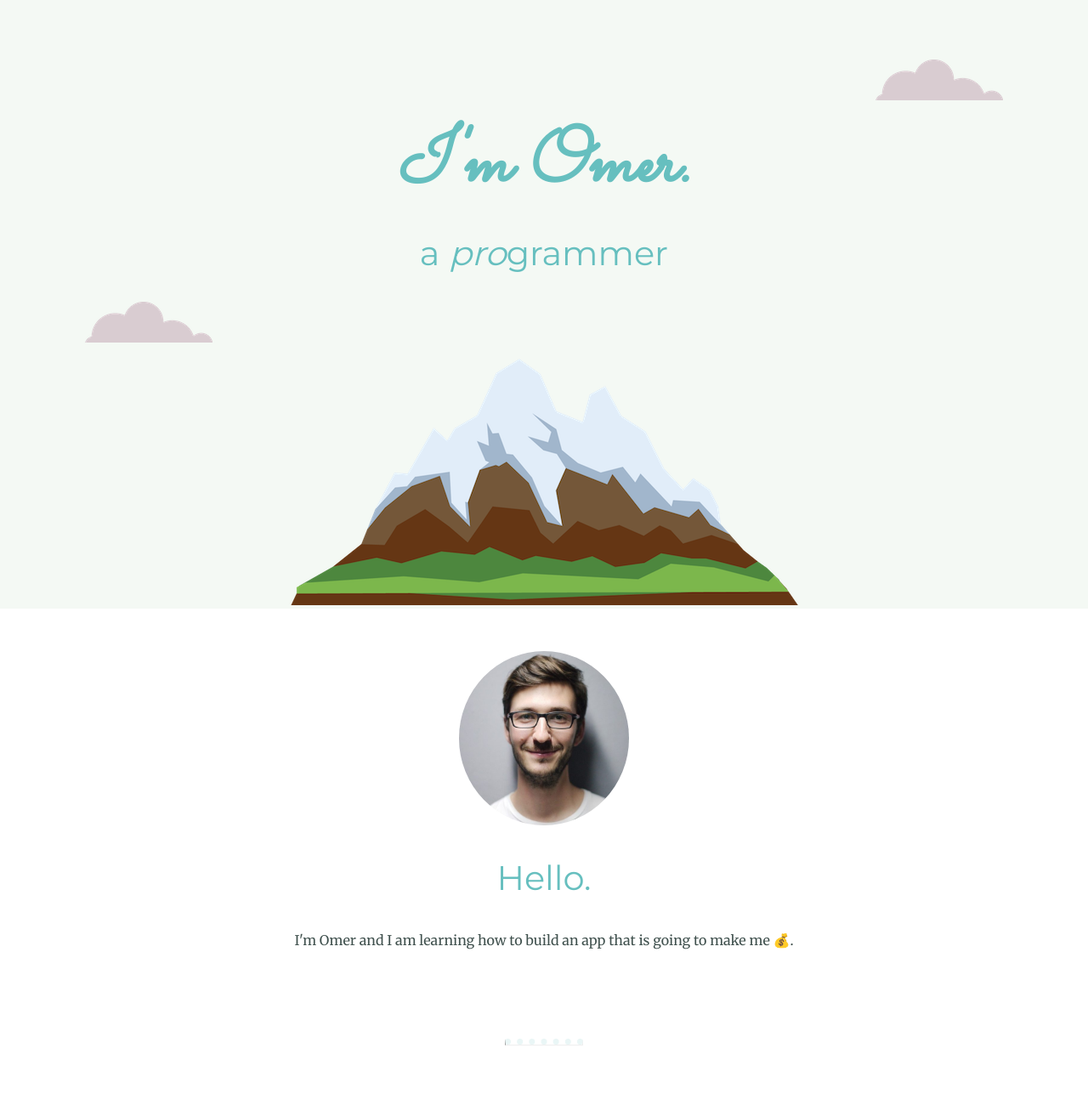
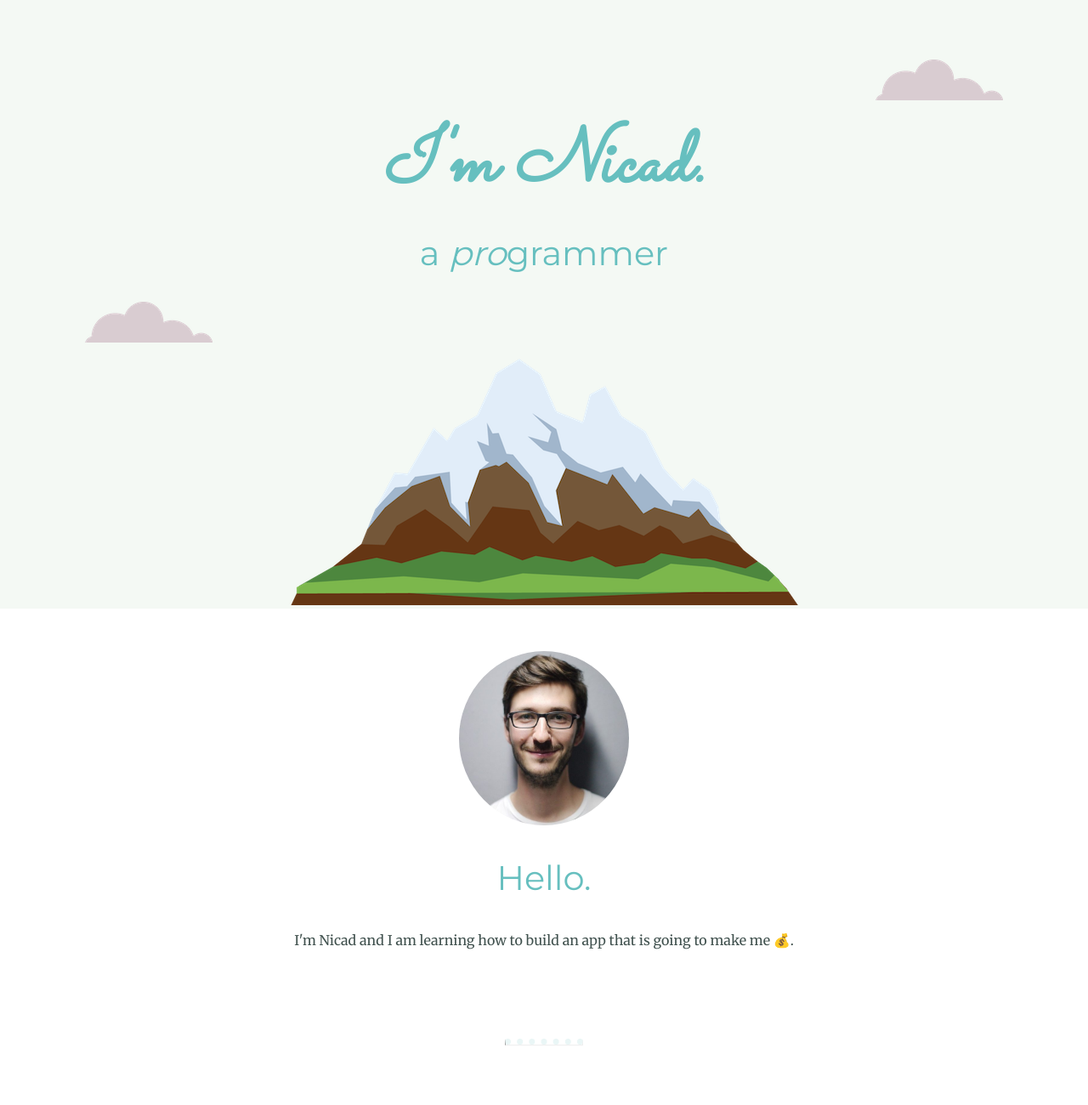
Before and after one commit to Belgi1000/iam, a plain HTML site: page index.html in a window 1280 px wide. Shown: the top 1300 px of the page at 85% size. Drawn offline with Linux system fonts and the light colour scheme.

Commit message:
Update index.html

```diff
--- a/index.html
+++ b/index.html
@@ -5,13 +5,13 @@
     <link rel="stylesheet" href="/iam/css/styles.css">
     <link rel="icon" href="favicon.ico">
     <link href="https://fonts.googleapis.com/css?family=Merriweather|Montserrat|Sacramento&display=swap" rel="stylesheet">
-    <title>Omer Nitsan</title>
+    <title>Nicad personal site</title>
   </head>
   <body>
 
     <div class="top-container">
       <img class="cloudone" src="images/cloud.png" alt="cloud-img">
-      <h1><em>I'm Omer.</em></h1>
+      <h1><em>I'm Nicad.</em></h1>
       <h2>a <span><em>pro</em></span>grammer</h2>
       <img class="cloudtwo" src="images/cloud.png" alt="cloud-img">
       <img src="images/mountain.png" alt="mountain-img">
@@ -21,7 +21,7 @@
     <div class="profile">
       <img class="profileimg" src="images/fakedp.jpeg" alt="profile-img">
       <h2>Hello.</h2>
-      <p class="intro">I'm Omer and I am learning how to build an app that is going to make me 💰.</p>
+      <p class="intro">I'm Nicad and I am learning how to build an app that is going to make me 💰.</p>
     </div>
     <hr>
     <div class="skills">
@@ -52,7 +52,7 @@
     <a class="footer-link" href="https://www.linkedin.com/">LinkedIn</a>
     <a class="footer-link" href="https://twitter.com/">Twitter</a>
     <a class="footer-link" href="https://www.appbrewery.co/">Website</a>
-    <p class="bottom">© 2018 Omer Nitsan.</p>
+    <p class="bottom">© 2018 Nicad.</p>
   </div>
 
   </body>
```
